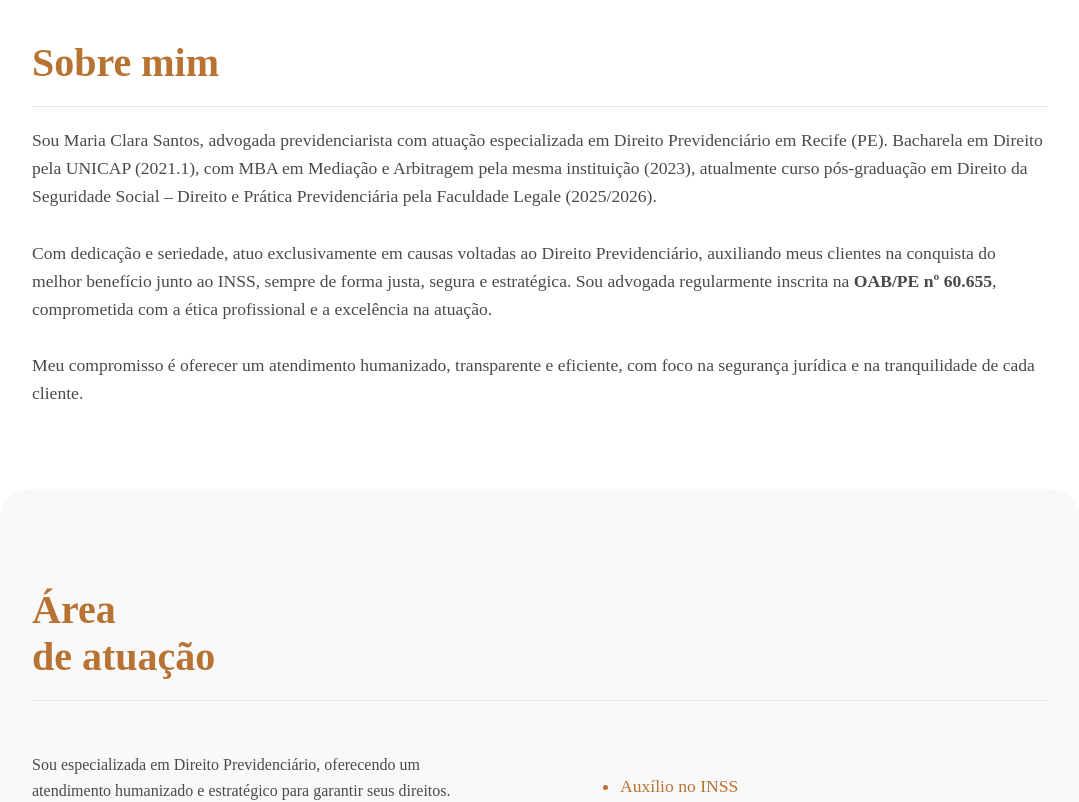
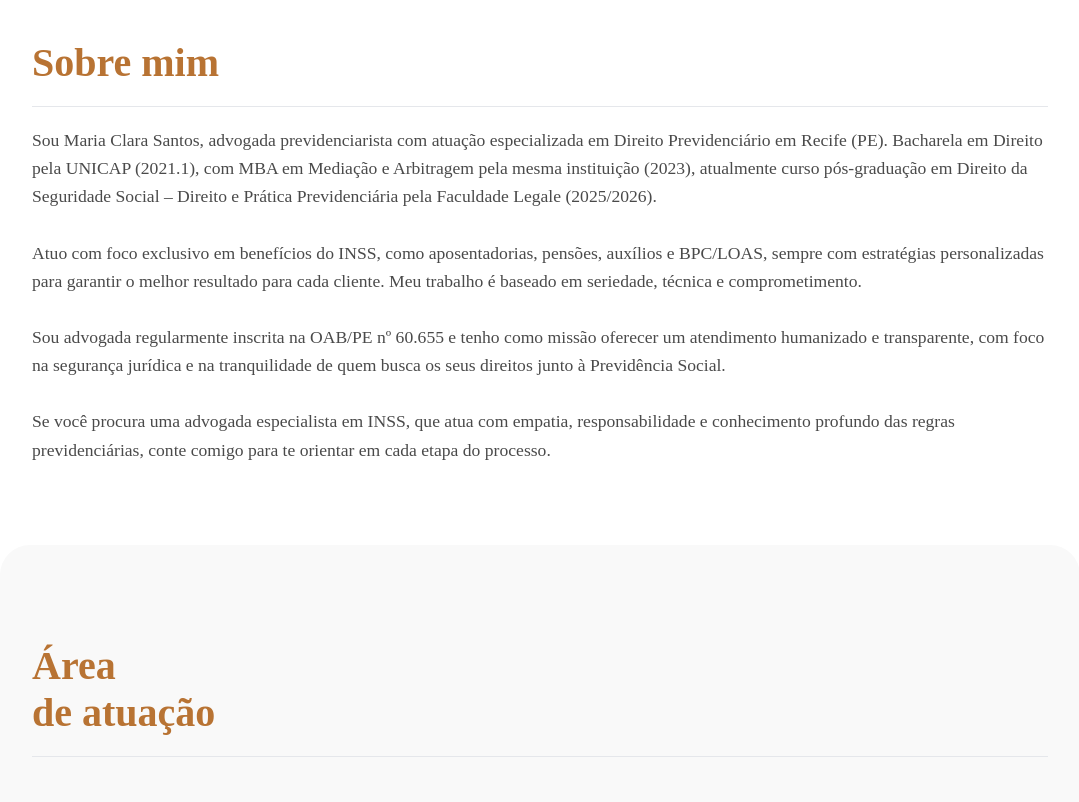
Before and after one commit to renatojuniordw/portfolio-maria-clara, a Next.js app: page / in a window 1280 px wide. Shown: the part 680-1482 px from the top of the page, without its empty margins (100-1179 px from the left). Built offline with nearby package versions, Linux system fonts and the light colour scheme.

Commit message:
up about

```diff
--- a/src/components/AboutSection.tsx
+++ b/src/components/AboutSection.tsx
@@ -20,9 +20,11 @@ const AboutSection = () => {
                     <p className={styles.description}>
                         Sou Maria Clara Santos, advogada previdenciarista com atuação especializada em Direito Previdenciário em Recife (PE). Bacharela em Direito pela UNICAP (2021.1), com MBA em Mediação e Arbitragem pela mesma instituição (2023), atualmente curso pós-graduação em Direito da Seguridade Social – Direito e Prática Previdenciária pela Faculdade Legale (2025/2026).
                         <br /><br />
-                        Com dedicação e seriedade, atuo exclusivamente em causas voltadas ao Direito Previdenciário, auxiliando meus clientes na conquista do melhor benefício junto ao INSS, sempre de forma justa, segura e estratégica. Sou advogada regularmente inscrita na <strong>OAB/PE nº 60.655</strong>, comprometida com a ética profissional e a excelência na atuação.
+                        Atuo com foco exclusivo em benefícios do INSS, como aposentadorias, pensões, auxílios e BPC/LOAS, sempre com estratégias personalizadas para garantir o melhor resultado para cada cliente. Meu trabalho é baseado em seriedade, técnica e comprometimento.
                         <br /><br />
-                        Meu compromisso é oferecer um atendimento humanizado, transparente e eficiente, com foco na segurança jurídica e na tranquilidade de cada cliente.
+                        Sou advogada regularmente inscrita na OAB/PE nº 60.655 e tenho como missão oferecer um atendimento humanizado e transparente, com foco na segurança jurídica e na tranquilidade de quem busca os seus direitos junto à Previdência Social.
+                        <br /><br />
+                        Se você procura uma advogada especialista em INSS, que atua com empatia, responsabilidade e conhecimento profundo das regras previdenciárias, conte comigo para te orientar em cada etapa do processo.
                     </p>
 
                 </article>
```
